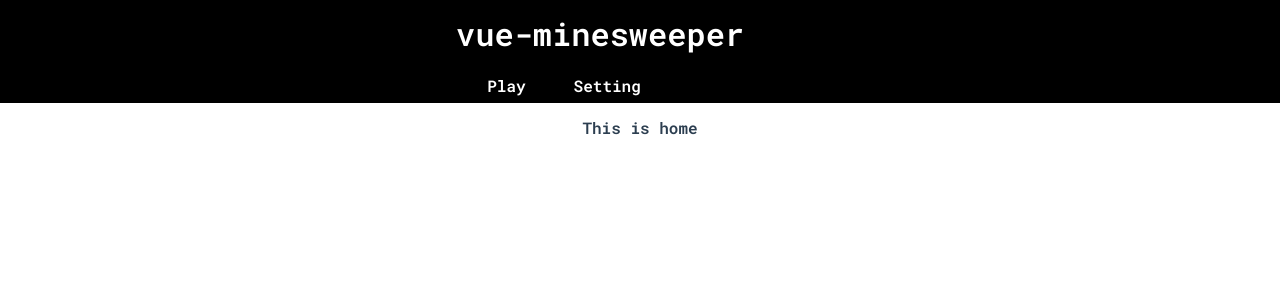
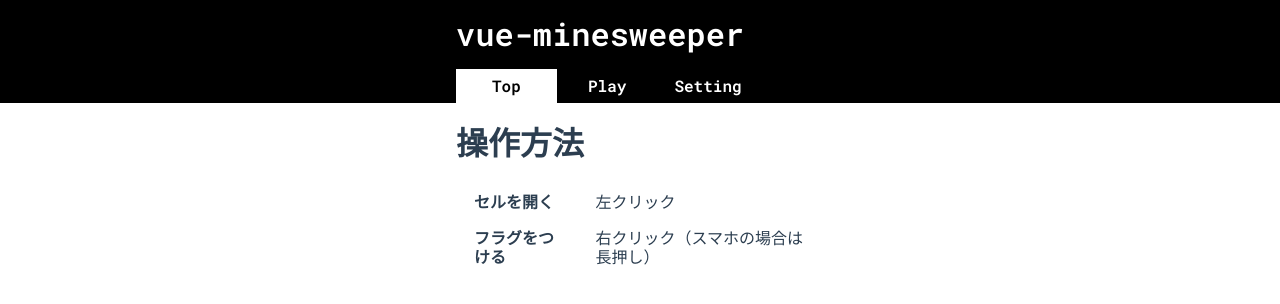
Before and after one commit to ksugimori/vue-minesweeper, a Vue app: page /play in a window 1280 px wide. Shown: the top 304 px of the page. Built offline with nearby package versions, Linux system fonts and the light colour scheme.

Commit message:
操作方法記載

```diff
--- a/src/App.vue
+++ b/src/App.vue
@@ -4,6 +4,7 @@
       <div class="contents">
         <h1>vue-minesweeper</h1>
         <nav>
+          <router-link to="/">Top</router-link>
           <router-link to="/play">Play</router-link>
           <router-link to="/setting">Setting</router-link>
         </nav>
@@ -79,7 +80,7 @@ nav a {
   display: inline-block;
 }
 
-nav .router-link-active {
+nav .router-link-exact-active {
   background-color: #fff;
   color: #000;
 }
--- a/src/views/Home.vue
+++ b/src/views/Home.vue
@@ -1,5 +1,27 @@
 <template>
-  <div class="home">
-    This is home
+  <div class="home contents">
+    <h1>操作方法</h1>
+    <table>
+      <tbody>
+        <tr>
+          <th>セルを開く</th>
+          <td>左クリック</td>
+        </tr>
+        <tr>
+          <th>フラグをつける</th>
+          <td>右クリック（スマホの場合は長押し）</td>
+        </tr>
+      </tbody>
+    </table>
   </div>
 </template>
+
+<style scoped>
+.home {
+  text-align: left;
+}
+
+th, td {
+  padding: 0.5em 1em;
+}
+</style>
```
